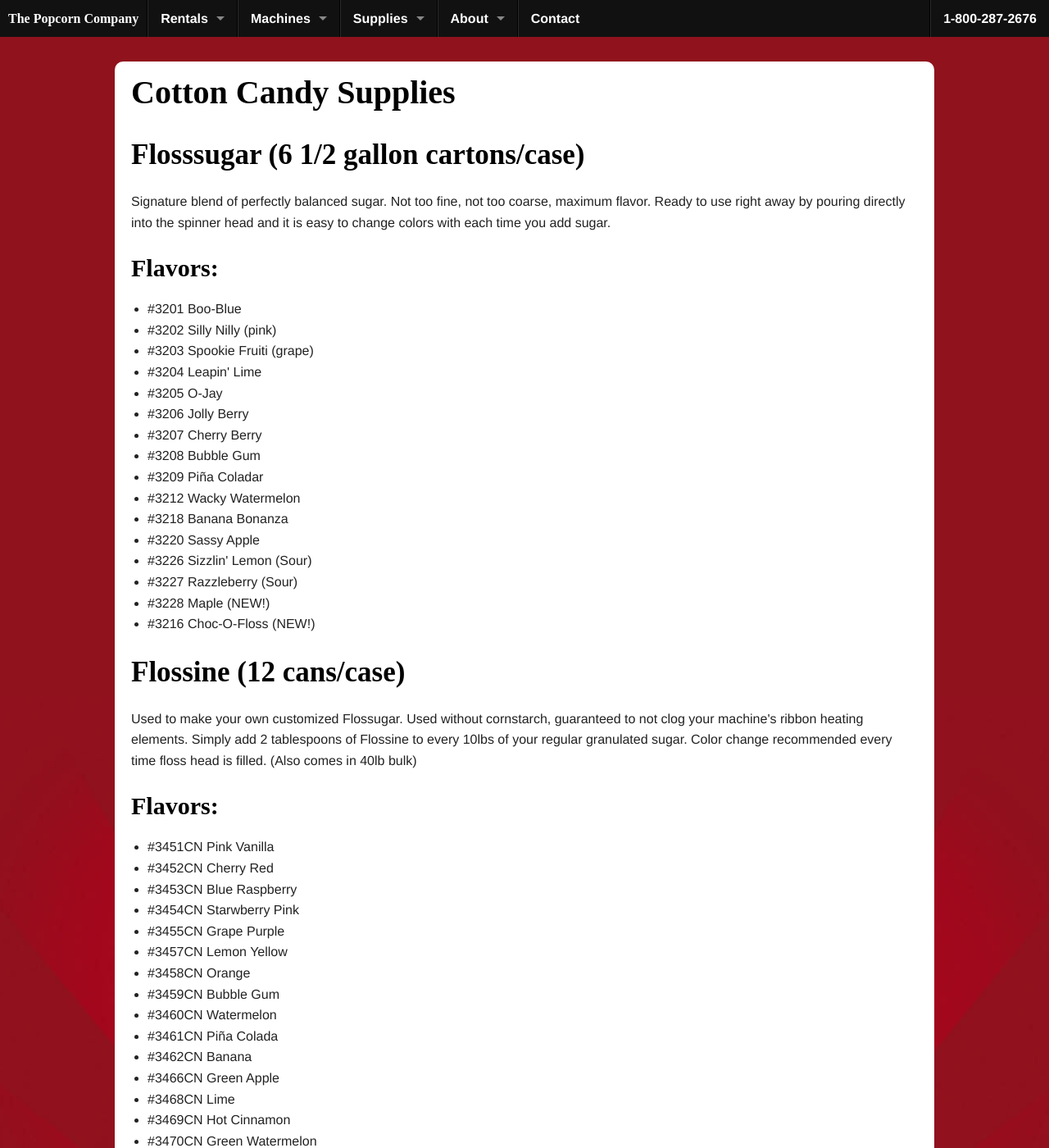
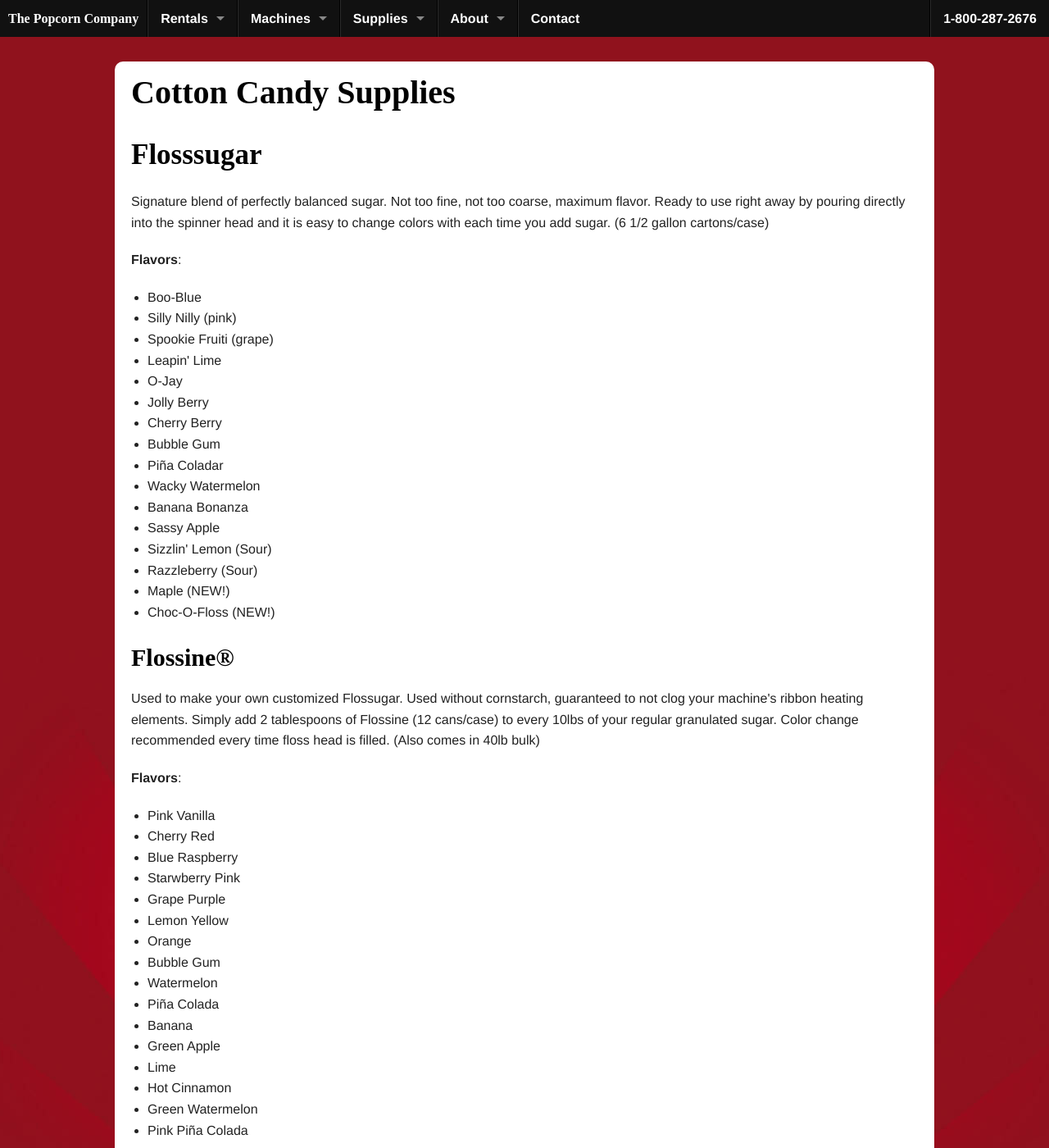
Before and after one commit to popcorncompanyllc/ishmaelsanchez.github.io, a Jekyll site: the page built from supplies/cotton-candy/index.html, in a window 1280 px wide and 1400 px high. Shown: the whole window at 82% size. Built offline with Jekyll 4.4.1, drawn with Linux system fonts in a browser that asks for light colours; some web fonts are replaced; Markdown is read by kramdown in place of the engine named in the settings; some of the changed text lies outside the part shown.

Commit message:
Updates to navigation and update contact and cotton candy pages

```diff
--- a/_includes/nav.html
+++ b/_includes/nav.html
@@ -56,30 +56,18 @@
           <li><a href="/supplies/popcorn">Popcorn</a></li>
           <li><a href="/supplies/cotton-candy">Cotton Candy</a></li>
           <li><a href="/supplies/nachos">Nachos</a></li>
-          <li><a href="/supplies/snow-cones-shaved-ice">Snow Cones & Shaved Ice</a></li>
-          <li><a href="#">Funnel Cake</a></li>
-          <li class="has-dropdown"><a href="#">Syrups</a>
-            <ul class="dropdown">
-              <li><a href="#">Snow Cones</a></li>
-              <li class="divider"></li>
-              <li><a href="#">Frushes</a></li>
-            </ul>
-          </li>
-          <li class="has-dropdown"><a href="#">Specialty</a>
-            <ul class="dropdown">
-              <li><a href="#">Waffle Mix</a></li>
-              <li class="divider"></li>
-              <li><a href="#">Caramel Apple</a></li>
-            </ul>
-          </li>
-          <li><a href="#">Games</a></li>
+          <li><a href="/supplies/sno-kones-shaved-ice">Sno-Kones&reg; & Shaved Ice</a></li>
+          <li><a href="/supplies/funnel-cake">Funnel Cake</a></li>
+          <li><a href="/supplies/frozen-drinks">Frozen Drinks / Frusheez&trade;</a></li>
+          <li><a href="/supplies/specialty">Specialty</a></li>
+          <li><a href="/supplies/games">Games</a></li>
         </ul>
       </li>
       <li class="divider"></li>
       <li class="has-dropdown"><a href="/about">About</a>
         <ul class="dropdown">
-          <li><a href="/locations">Warehouse Locations</a>
-          </li>
+          <li><a href="/locations">Warehouse Locations</a></li>
+          <li><a href="/catalog">Catalog</a></li>
         </ul>
       </li>
       <li class="divider"></li>
--- a/supplies/cotton-candy/index.html
+++ b/supplies/cotton-candy/index.html
@@ -1,58 +1,56 @@
 ---
 layout: default
-title: Cotton Candy Supplies | Popcorn Company
+title: Cotton Candy Flosssugar Flossine&reg; Cotton Candy Cones
+description: We have various Cotton Candy supplies&#58; Flosssugar and Flossine&reg; in various flavors and Cotton Candy Cones and bags
 ---
-
 <div id="main" class="row radius">
   <div class="large-12 columns">
     <h1 class="main-header">Cotton Candy Supplies</h1>
-    <h2>Flosssugar (6 1/2 gallon cartons/case)</h2>
-<p>Signature blend of perfectly balanced sugar. Not too fine, not too coarse, maximum flavor. Ready to use right away by pouring directly into the spinner head and it is easy to change colors with each time you add sugar.</p>
-
- <h3>Flavors:</h3>
-<ul>
-        <li>#3201 Boo-Blue</li>
-        <li>#3202 Silly Nilly (pink)</li>
-        <li>#3203 Spookie Fruiti (grape)</li>
-        <li>#3204 Leapin' Lime</li>
-        <li>#3205 O-Jay</li>
-        <li>#3206 Jolly Berry</li>
-        <li>#3207 Cherry Berry</li>
-        <li>#3208 Bubble Gum</li>
-        <li>#3209 Piña Coladar</li>
-        <li>#3212 Wacky Watermelon</li>
-        <li>#3218 Banana Bonanza</li>
-        <li>#3220 Sassy Apple</li>
-        <li>#3226 Sizzlin' Lemon (Sour)</li>
-        <li>#3227 Razzleberry (Sour)</li>
-        <li>#3228 Maple (NEW!)</li>
-        <li>#3216 Choc-O-Floss (NEW!)</li>
-</ul>
-    <h2>Flossine (12 cans/case)</h2>
-<p>Used to make your own customized Flossugar. Used without cornstarch, guaranteed to not clog your machine's ribbon heating elements. Simply add 2 tablespoons of Flossine to every 10lbs of your regular granulated sugar. Color change recommended every time floss head is filled. (Also comes in 40lb bulk)</p>
-<h3>Flavors:</h3>
-<ul>
-        <li>#3451CN Pink Vanilla</li>
-        <li>#3452CN Cherry Red</li>
-        <li>#3453CN Blue Raspberry</li>
-        <li>#3454CN Starwberry Pink</li>
-        <li>#3455CN Grape Purple</li>
-        <li>#3457CN Lemon Yellow</li>
-        <li>#3458CN Orange</li>
-        <li>#3459CN Bubble Gum</li>
-        <li>#3460CN Watermelon</li>
-        <li>#3461CN Piña Colada</li>
-        <li>#3462CN Banana</li>
-        <li>#3466CN Green Apple</li>
-        <li>#3468CN Lime</li>
-        <li>#3469CN Hot Cinnamon</li>
-        <li>#3470CN Green Watermelon</li>
-        <li>#3471CN Pink Piña Colada</li>
-</ul>
-<h2>Cotton Candy Cones</h2>
-
-<p>The strongest cotton candy cones on the market. Gold Medal pioneered the cotton candy cone over 35 years ago. <br />#3021 4,000/case <br />#3021M 1,000/case </p>
-<h2>Cotton Candy Bags (1,000/case)</h2>
-<p>#3064 Plain<br />#3065 Clown</p>
+    <h2>Flosssugar</h2>
+    <p>Signature blend of perfectly balanced sugar. Not too fine, not too coarse, maximum flavor. Ready to use right away by pouring directly into the spinner head and it is easy to change colors with each time you add sugar. (6 1/2 gallon cartons/case)</p>
+    <p><strong>Flavors</strong>:</p>
+    <ul>
+      <li>Boo-Blue</li>
+      <li>Silly Nilly (pink)</li>
+      <li>Spookie Fruiti (grape)</li>
+      <li>Leapin' Lime</li>
+      <li>O-Jay</li>
+      <li>Jolly Berry</li>
+      <li>Cherry Berry</li>
+      <li>Bubble Gum</li>
+      <li>Piña Coladar</li>
+      <li>Wacky Watermelon</li>
+      <li>Banana Bonanza</li>
+      <li>Sassy Apple</li>
+      <li>Sizzlin' Lemon (Sour)</li>
+      <li>Razzleberry (Sour)</li>
+      <li>Maple (NEW!)</li>
+      <li>Choc-O-Floss (NEW!)</li>
+    </ul>
+    <h3>Flossine&reg;</h3>
+    <p>Used to make your own customized Flossugar. Used without cornstarch, guaranteed to not clog your machine's ribbon heating elements. Simply add 2 tablespoons of Flossine (12 cans/case) to every 10lbs of your regular granulated sugar. Color change recommended every time floss head is filled. (Also comes in 40lb bulk)</p>
+    <p><strong>Flavors</strong>:</p>
+    <ul>
+      <li>Pink Vanilla</li>
+      <li>Cherry Red</li>
+      <li>Blue Raspberry</li>
+      <li>Starwberry Pink</li>
+      <li>Grape Purple</li>
+      <li>Lemon Yellow</li>
+      <li>Orange</li>
+      <li>Bubble Gum</li>
+      <li>Watermelon</li>
+      <li>Piña Colada</li>
+      <li>Banana</li>
+      <li>Green Apple</li>
+      <li>Lime</li>
+      <li>Hot Cinnamon</li>
+      <li>Green Watermelon</li>
+      <li>Pink Piña Colada</li>
+    </ul>
+<h3>Cotton Candy Cones</h3>
+<p>The strongest cotton candy cones on the market. Gold Medal pioneered the cotton candy cone over 35 years ago. Available in 4,000 and 1,000 cases.</p>
+<h3>Cotton Candy Bags</h3>
+<p>Available in Plain or Clown (1,000/case).</p>
   </div>
 </div>
```
Also changed, not shown: other parts of _includes/nav.html (+1 -1 lines), contact/index.html (+0 -9 lines).
